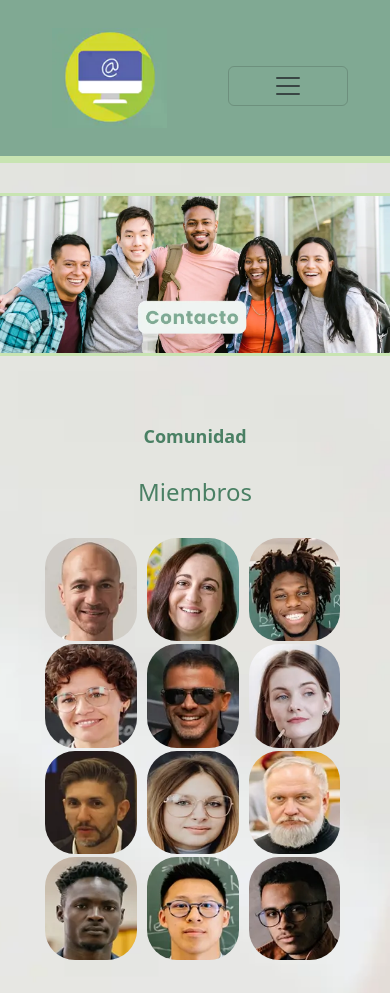
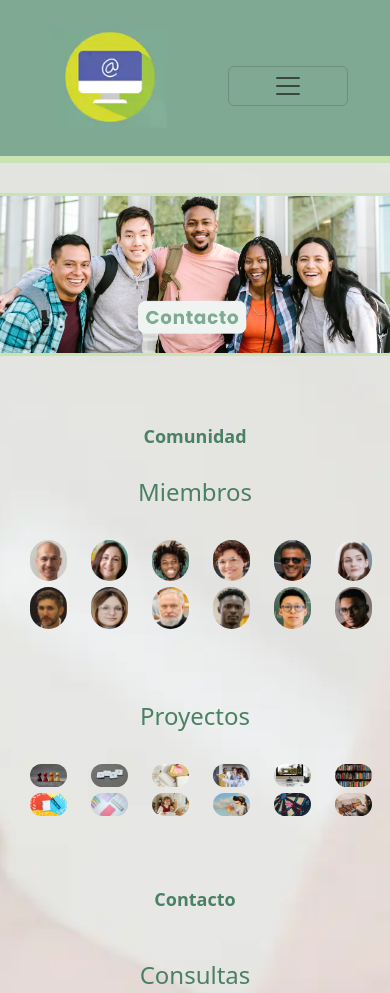
Before and after one commit to alvarezlmatias/Proyecto_REEL, a website: page pages/contacto.html in a window 390 px wide. Shown: the top 993 px of the page. Drawn offline with nearby package versions, Linux system fonts and the light colour scheme.

Commit message:
Mejorando responsividad de la página Contacto

```diff
--- a/pages/contacto.html
+++ b/pages/contacto.html
@@ -89,24 +89,44 @@
                             </h2>
                         </div>
                         <!-- Fin de Subtítulo sección miembros -->
-                        <!-- Bloque miembros sección Comunidad -->
-                        <div class="col-sm-3 col-md-4 col-lg-10 justify-content-center bloque-miembros">
-                            <!-- Imágenes sección Miembros -->
+                        <!-- Imágenes sección Miembros -->
+                        <div class="col-2 bloque-miembros">
                             <a class="foto-miembro" href="https://ar.linkedin.com/in/natali-lipchak-101950125" target="_blank"><img class="foto-miembro" src="../img/miembro1.webp" alt="Miembro 1"></a>
+                        </div>
+                        <div class="col-2 bloque-miembros">
                             <a class="foto-miembro" href="https://ar.linkedin.com/in/waldemar-gomez-471528284?original_referer=https%3A%2F%2Fwww.google.com%2F" target="_blank"><img class="foto-miembro" src="../img/miembro2.webp" alt="Miembro 2"></a>
+                        </div>
+                        <div class="col-2 bloque-miembros">
                             <a class="foto-miembro" href="https://ar.linkedin.com/in/rina-secco-464b35116" target="_blank"><img class="foto-miembro" src="../img/miembro3.webp" alt="Miembro 3"></a>
+                        </div>
+                        <div class="col-2 bloque-miembros">
                             <a class="foto-miembro" href="https://es.linkedin.com/in/rub%C3%A9n-rosenzweig-3a723940?original_referer=https%3A%2F%2Fwww.google.com%2F" target="_blank"><img class="foto-miembro" src="../img/miembro4.webp" alt="Miembro 4"></a>
+                        </div>
+                        <div class="col-2 bloque-miembros">
                             <a class="foto-miembro" href="https://ar.linkedin.com/in/florencia-taracido-9a565018a?trk=public_post_feed-actor-name" target="_blank"><img class="foto-miembro" src="../img/miembro5.webp" alt="Miembro 5"></a>
+                        </div>
+                        <div class="col-2 bloque-miembros">
                             <a class="foto-miembro" href="https://ar.linkedin.com/in/diego-castelao-936a70130" target="_blank"><img class="foto-miembro" src="../img/miembro6.webp" alt="Miembro 6"></a>
+                        </div>
+                        <div class="col-2 bloque-miembros">
                             <a class="foto-miembro" href="https://co.linkedin.com/in/tecnologia-educativa-31a530175?original_referer=https%3A%2F%2Fwww.google.com%2F" target="_blank"><img class="foto-miembro" src="../img/miembro7.webp" alt="Miembro 7"></a>
+                        </div>
+                        <div class="col-2 bloque-miembros">
                             <a class="foto-miembro" href="https://ar.linkedin.com/in/ivan-artaza" target="_blank"><img class="foto-miembro" src="../img/miembro8.webp" alt="Miembro 8"></a>
+                        </div>
+                        <div class="col-2 bloque-miembros">
                             <a class="foto-miembro" href="https://ar.linkedin.com/in/lilian-cejas-35a6064a" target="_blank"><img class="foto-miembro" src="../img/miembro9.webp" alt="Miembro 9"></a>
+                        </div>
+                        <div class="col-2 justify-content-center bloque-miembros">
                             <a class="foto-miembro" href="https://ar.linkedin.com/in/damianrol?original_referer=https%3A%2F%2Fwww.google.com%2F" target="_blank"><img class="foto-miembro" src="../img/miembro10.webp" alt="Miembro 10"></a>
+                        </div>
+                        <div class="col-2 bloque-miembros">
                             <a class="foto-miembro" href="https://ar.linkedin.com/in/ceciliafrontera?trk=public_post_feed-actor-name" target="_blank"><img class="foto-miembro" src="../img/miembro11.webp" alt="Miembro 11"></a>
+                        </div>
+                        <div class="col-2 bloque-miembros">
                             <a class="foto-miembro" href="https://es.linkedin.com/in/santi-jimenez-8a97821a6?original_referer=https%3A%2F%2Fwww.google.com%2F" target="_blank"><img class="foto-miembro" src="../img/miembro12.webp" alt="Miembro 12"></a>
-                            <!-- Fin de Imágenes sección Miembros -->
                         </div>
-                        <!-- Fin de Bloque miembros sección Comunidad -->
+                        <!-- Fin de Imágenes sección Miembros -->
                         <!-- Subtítulo sección Proyectos -->
                         <div>
                             <h2 class="subtitulo-seccion comunidad proyectos">
@@ -114,24 +134,44 @@
                             </h2>
                         </div>
                         <!-- Fin de Subtítulo sección Proyectos -->
-                        <!-- Bloque proyectos sección Comunidad -->
-                        <div class="col-sm-3 col-md-4 col-lg-8 justify-content-center bloque-proyectos">
-                            <!-- Imágenes sección Proyectos -->
+                        <!-- Imágenes sección Proyectos -->
+                        <div class="col-2 bloque-proyectos">
                             <a class="foto-proyecto" href="https://ciae.uchile.cl/index.php?page=view_proyectos&case=ficha&id=260&langSite=es" target="_blank"><img class="foto-proyecto" src="../img/proyecto1.webp" alt="Fichas de colores"></a>
+                        </div>
+                        <div class="col-2 bloque-proyectos">
                             <a class="foto-proyecto" href="https://ciae.uchile.cl/index.php?page=view_proyectos&case=ficha&id=252&langSite=es" target="_blank"><img class="foto-proyecto" src="../img/proyecto2.webp" alt="Palabra Blog escrita en piezas blancas"></a>
+                        </div>
+                        <div class="col-2 bloque-proyectos">
                             <a class="foto-proyecto" href="https://ciae.uchile.cl/index.php?page=view_proyectos&case=ficha&id=182&langSite=es" target="_blank"><img class="foto-proyecto" src="../img/proyecto3.webp" alt="Notas de colores sobre un escritorio"></a>
+                        </div>
+                        <div class="col-2 bloque-proyectos">
                             <a class="foto-proyecto" href="https://www.fahce.unlp.edu.ar/facultad/secretarias-y-prosecretarias/extension/proyectos/proyectos-fahce/alfabetizacion-en-segundo-ciclo-de-la-escuela-primaria" target="_blank"><img class="foto-proyecto" src="../img/proyecto4.webp" alt="Mujer joven escribiendo sobre un pizarrón negro"></a>
+                        </div>
+                        <div class="col-2 bloque-proyectos">
                             <a class="foto-proyecto" href="https://www.fahce.unlp.edu.ar/facultad/secretarias-y-prosecretarias/extension/proyectos/proyectos-unlp/yo-quiero-seguir-estudiando" target="_blank"><img class="foto-proyecto" src="../img/proyecto5.webp" alt="PC de escritorio sobre una mesa"></a>
+                        </div>
+                        <div class="col-2 bloque-proyectos">
                             <a class="foto-proyecto" href="https://www.fahce.unlp.edu.ar/facultad/secretarias-y-prosecretarias/extension/proyectos/proyectos-unlp/la-libroteca" target="_blank"><img class="foto-proyecto" src="../img/proyecto6.webp" alt="Biblioteca repleta de libros"></a>
+                        </div>
+                        <div class="col-2 bloque-proyectos">
                             <a class="foto-proyecto" href="https://www.fahce.unlp.edu.ar/facultad/secretarias-y-prosecretarias/extension/proyectos/programas/docentes-en-linea-comunidad-virtual-de-practica" target="_blank"><img class="foto-proyecto" src="../img/proyecto7.webp" alt="Cuaderno abierto al lado de un par de anteojos sobre un fondo de varios colores"></a>
+                        </div>
+                        <div class="col-2 bloque-proyectos">
                             <a class="foto-proyecto" href="https://www.fahce.unlp.edu.ar/facultad/secretarias-y-prosecretarias/extension/proyectos/proyectos-unlp/taller-de-arte" target="_blank"><img class="foto-proyecto" src="../img/proyecto8.webp" alt="Crayones, lápices y notas de colores sobre un escritorio"></a>
+                        </div>
+                        <div class="col-2 bloque-proyectos">
                             <a class="foto-proyecto" href="https://www.fahce.unlp.edu.ar/facultad/secretarias-y-prosecretarias/extension/proyectos/proyectos-unlp/elegi-seguir-aprendiendo" target="_blank"><img class="foto-proyecto" src="../img/proyecto9.webp" alt="Niña con una tablet en la mano posando para la foto"></a>
+                        </div>
+                        <div class="col-2 bloque-proyectos">
                             <a class="foto-proyecto" href="https://ciae.uchile.cl/index.php?page=view_proyectos&case=ficha&id=180&langSite=es" target="_blank"><img class="foto-proyecto" src="../img/proyecto10.webp" alt="Mujer joven con gafas 3D al aire libre"></a>
+                        </div>
+                        <div class="col-2 bloque-proyectos">
                             <a class="foto-proyecto" href="https://ciae.uchile.cl/index.php?page=view_proyectos&case=ficha&id=179&langSite=es" target="_blank"><img class="foto-proyecto" src="../img/proyecto11.webp" alt="Dardo clavado sobre un tablero de tiro al blanco"></a>
+                        </div>
+                        <div class="col-2 bloque-proyectos">
                             <a class="foto-proyecto" href="https://ciae.uchile.cl/index.php?page=view_proyectos&case=ficha&id=176&langSite=es" target="_blank"><img class="foto-proyecto" src="../img/proyecto12.webp" alt="Madre y niño sentados en el piso mientras leen un libro infantil"></a>
-                            <!-- Fin de Imágenes sección Proyectos -->
                         </div>
-                        <!-- Fin de Bloque proyectos sección Comunidad -->
+                        <!-- Fin de Imágenes sección Proyectos -->
                     </div>
                 </div>
                 <!-- Fin de Contenedor Sección Comunidad -->
--- a/scss/_contacto.scss
+++ b/scss/_contacto.scss
@@ -26,14 +26,6 @@
 
 /*** Sección Miembros ***/
 
-.bloque-miembros {
-    margin-left: 120px;
-}
-
-.bloque-proyectos {
-    margin-left: 40px;
-}
-
 .titulo-seccion.comunidad {
     margin-top: 70px;
 }
@@ -49,7 +41,7 @@
 
 .foto-miembro, .foto-proyecto {
     border-radius: 30px;
-    margin: 1.5px;
+    margin: 3px;
 }
 
 .foto-miembro:hover {
@@ -59,6 +51,10 @@
 /*** Fin de Sección Miembros ***/
 
 /*** Sección Proyectos ***/
+
+.foto-proyecto {
+    width: 90%;
+}
 
 .foto-proyecto:hover {
     filter: opacity(50%);
--- a/scss/_mediaqueries.scss
+++ b/scss/_mediaqueries.scss
@@ -225,15 +225,6 @@
         width: 100%;
     }
 
-    .bloque-miembros {
-        margin-left: 50px !important;
-        margin-right: 50px !important;
-    }
-
-    .bloque-proyectos {
-        margin-left: 160px !important;
-    }
-
     .card, .card.dos {
         display: none;
     }
@@ -257,7 +248,7 @@
     }
 }
 
-@media (min-width: 300px) and (max-width: 480px) {
+@media (min-width: 300px) and (max-width: 990px) {
     .body-contacto {
         overflow-x: hidden !important;
         width: 100% !important;
@@ -275,17 +266,11 @@
         display: none;
     }
 
-    .bloque-miembros, .bloque-proyectos {
-        width: 90%;
-        margin-left: 10px;
-        margin-right: 10px;
-    }
-
     .foto-miembro, .foto-proyecto {
-        width: 30% !important;
+        width: 100%;
     }
 
     .formulario {
-        width: 80%;
+        width: 95%;
     }
 }
--- a/scss/_nosotros.scss
+++ b/scss/_nosotros.scss
@@ -61,7 +61,7 @@
 }
 
 .img-icono.misiones {
-    border-color: rgb(180, 188, 63);
+    border-color: rgb(65, 128, 44);
 }
 
 .img-icono:hover {
@@ -90,7 +90,7 @@
 }
 
 .texto-icono.misiones {
-    color:rgb(180, 188, 63);
+    color: rgb(70, 105, 58);
 }
 
 /*** Fin de Texto debajo de los íconos ***/
```
Also changed, not shown: CSS/style.css, img/Capacitación.webp, img/Innovación.webp, img/Investigación.webp, 1 other file.
